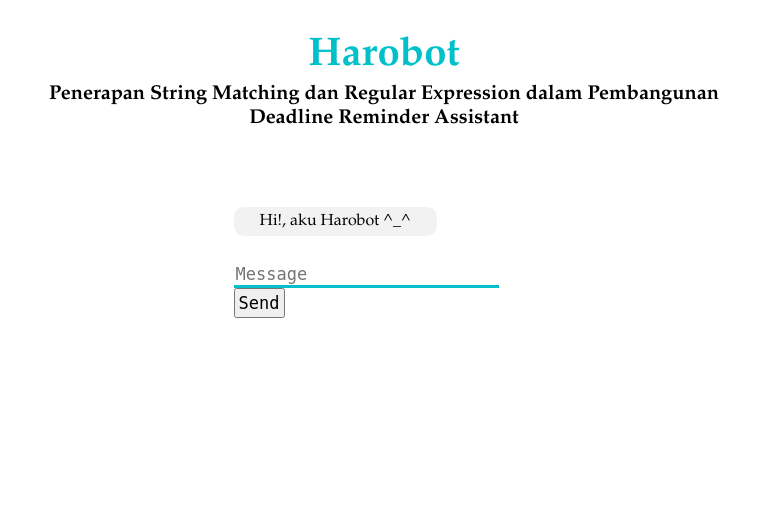
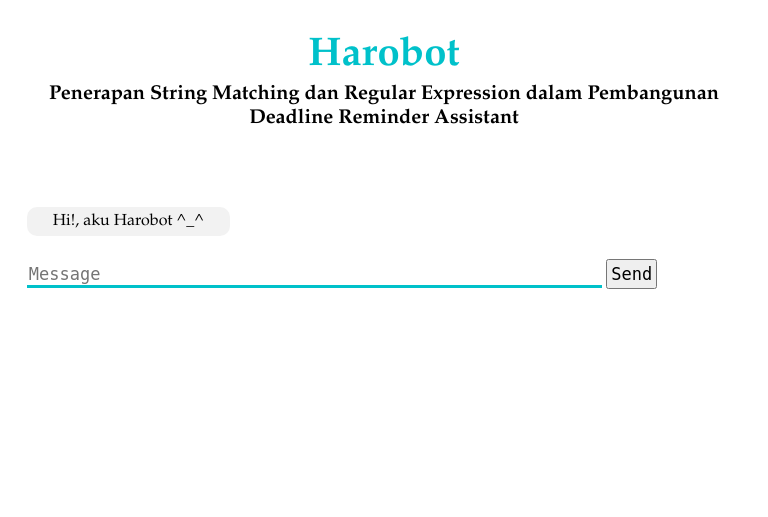
Before and after one commit to bhanuharya/harobot, a Flask app: page /start/ in a window 768 px wide. Shown: the top 517 px of the page. Run offline with Flask 2, Linux system fonts and the light colour scheme; some libraries are stand-ins or nearby versions.

Commit message:
update mobile view:

```diff
--- a/templates/index.html
+++ b/templates/index.html
@@ -1,6 +1,7 @@
 <!DOCTYPE html>
 <html>
   <head>
+    <meta name="viewport" content="width=device-width, initial-scale=1">
     <link rel="stylesheet" href="../static/styles.css">
     <script src="https://ajax.googleapis.com/ajax/libs/jquery/3.2.1/jquery.min.js"></script>
     <title>
--- a/templates/start.html
+++ b/templates/start.html
@@ -1,6 +1,7 @@
 <!DOCTYPE html>
 <html>
   <head>
+    <meta name="viewport" content="width=device-width, initial-scale=1">
     <link rel="stylesheet" href="style/styles.css">
     <script src="https://ajax.googleapis.com/ajax/libs/jquery/3.2.1/jquery.min.js"></script>
     <title>
@@ -154,6 +155,25 @@ a:-webkit-any-link {
     cursor: pointer;
     text-decoration: none;
 }
+
+@media (max-width:768px) {
+    #chatbox {
+
+    width: 95%;
+
+    }
+
+    #userInput{
+        width: 95%;
+    }
+
+    #textInput{
+
+    width: 80%;
+    }
+
+
+}
     </style>
   </head>
   <body>
@@ -175,7 +195,7 @@ a:-webkit-any-link {
           var userHtml = '<p class="chat__bubble chat__bubble--sent"><span>' + rawText + '</span></p>';
           $("#textInput").val("");
           $("#chatbox").append(userHtml);
-          document.getElementById('userInput').scrollIntoView({block: 'start', behavior: 'smooth'});
+          document.getElementById('textInput').scrollIntoView({block: 'start', behavior: 'smooth'});
           $.get("/get", { msg: rawText }).done(function(data) {
             var botHtml = '<p class="chat__bubble chat__bubble--rcvd chat__bubble--stop"><span>' + data + '</span></p>';
             $("#chatbox").append(botHtml);
```
Also changed, not shown: static/styles.css (+16 -3 lines).
